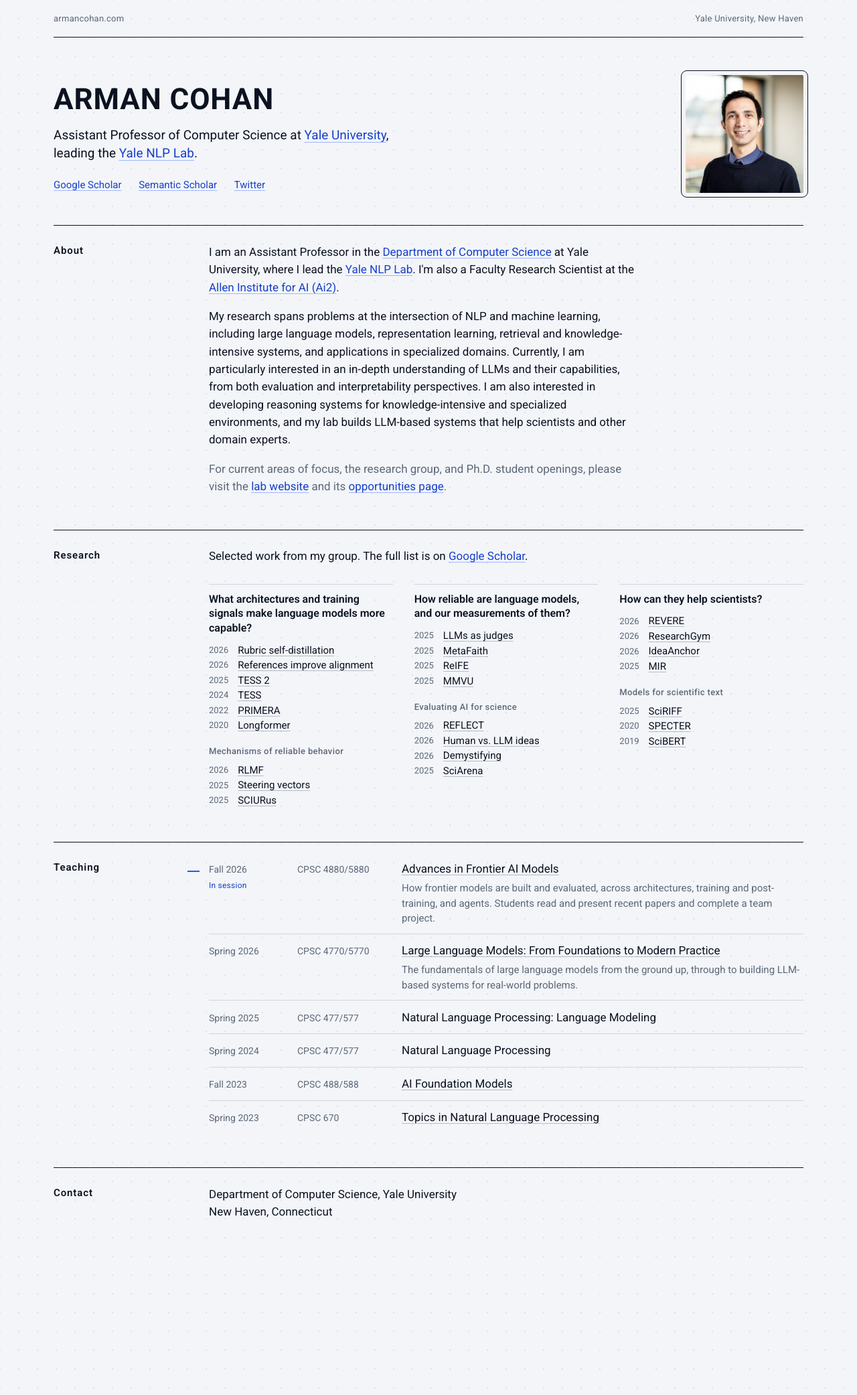
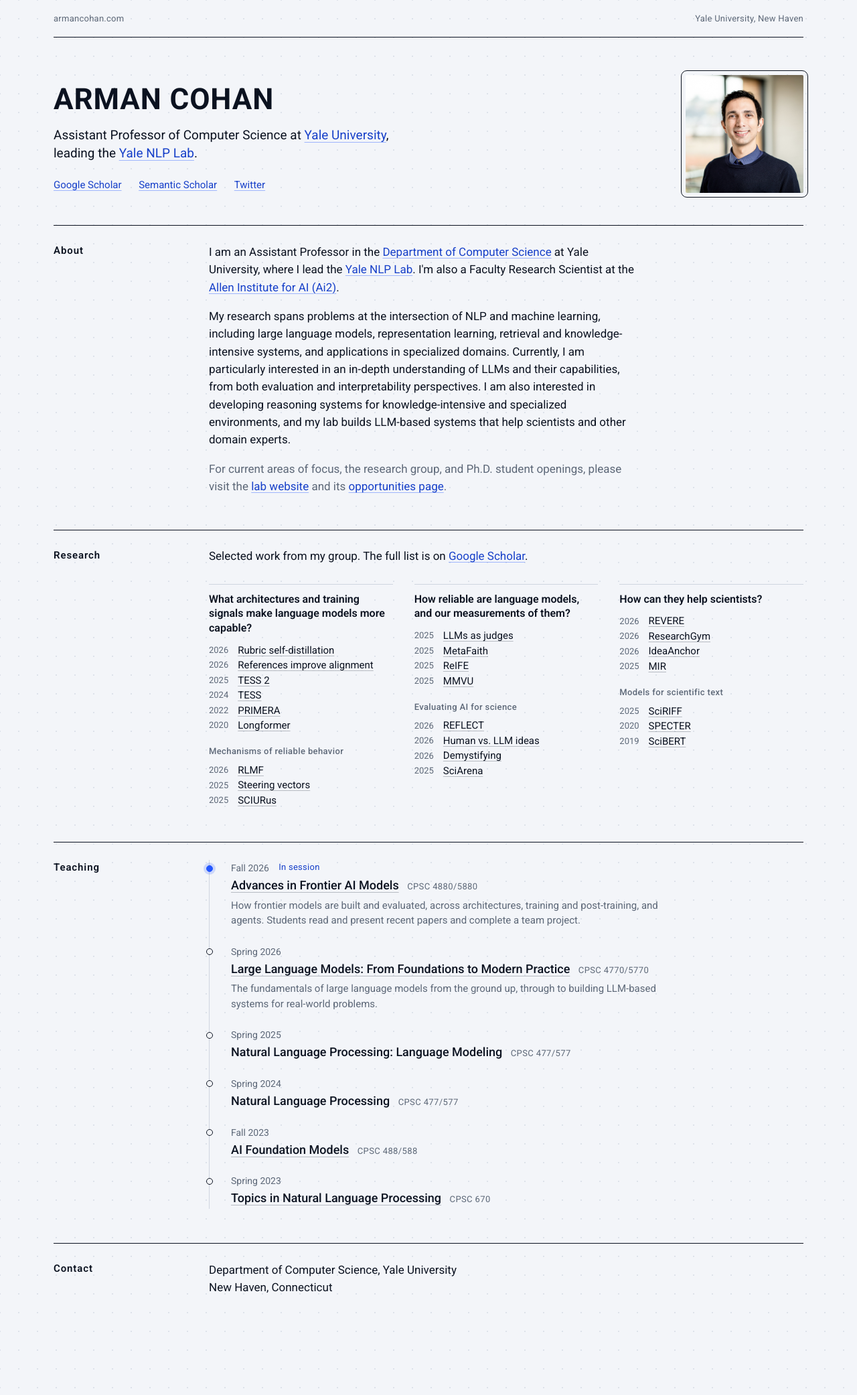
Before and after one commit to armancohan/acohan.github.io, a Jekyll site: the page built from index.html, in a window 1280 px wide. Shown: the whole page at 67% size. Built offline with Jekyll 4.4.1, drawn with Linux system fonts in a browser that asks for light colours.

Commit message:
Set teaching as a vertical timeline
Co-Authored-By: Claude Fable 5.1 <noreply@anthropic.com>

```diff
--- a/files/site.css
+++ b/files/site.css
@@ -234,77 +234,86 @@ h1 {
   text-decoration-color: currentColor;
 }
 
-/* Teaching */
+/* Teaching: a vertical timeline, one dot per term */
 .courses {
+  position: relative;
   margin: 0;
-  padding: 0;
+  padding: .2rem 0 0 2rem;
   list-style: none;
+  border-left: 1px solid var(--rule);
 }
 
 .courses li {
-  display: grid;
-  grid-template-columns: 7rem 8.5rem minmax(0, 1fr);
-  column-gap: 1.25rem;
-  align-items: baseline;
-  padding: .7rem 0;
-  border-top: 1px solid var(--rule);
+  position: relative;
+  max-width: 40rem;
+  padding-bottom: 1.6rem;
 }
 
-.courses li:first-child {
-  border-top: 0;
-  padding-top: 0;
+.courses li:last-child {
+  padding-bottom: .2rem;
 }
 
-.term,
-.code {
-  color: var(--muted);
-  font-size: .875rem;
-  white-space: nowrap;
+/* The dot sits on the rail */
+.courses li::before {
+  content: "";
+  position: absolute;
+  left: calc(-2rem - 5.5px);
+  top: .3rem;
+  width: 10px;
+  height: 10px;
+  border-radius: 50%;
+  background: var(--paper);
+  border: 1.5px solid var(--ink);
+}
+
+.courses li.current::before {
+  background: var(--accent);
+  border-color: var(--accent);
+  box-shadow: 0 0 0 4px color-mix(in srgb, var(--accent) 18%, transparent);
 }
 
 .term {
   display: flex;
-  flex-direction: column;
-  gap: .2rem;
+  gap: .9rem;
+  color: var(--muted);
+  font-size: .875rem;
+  line-height: 1.3;
 }
 
 .term small {
   color: var(--accent-ink);
-  font-size: .75rem;
+  font-size: .8125rem;
   letter-spacing: .02em;
 }
 
-/* The course in session gets a short accent rule in the margin */
-.courses li.current {
-  position: relative;
+.courses h3 {
+  margin: .3rem 0 0;
+  font-size: 1.125rem;
+  font-weight: 500;
+  line-height: 1.35;
 }
 
-.courses li.current::before {
-  content: "";
-  position: absolute;
-  left: -2rem;
-  top: 1rem;
-  width: 1.1rem;
-  height: 2px;
-  background: var(--accent);
-}
-
-.courses a {
+.courses h3 a {
   color: var(--ink);
   text-decoration-color: color-mix(in srgb, var(--ink) 25%, transparent);
 }
 
-.courses a:hover {
+.courses h3 a:hover {
   color: var(--accent);
   text-decoration-color: currentColor;
 }
 
-.course {
-  max-width: 40rem;
+.code {
+  margin-left: .5rem;
+  color: var(--muted);
+  font-size: .8125rem;
+  font-weight: 400;
+  letter-spacing: .03em;
+  white-space: nowrap;
 }
 
-.course p {
-  margin: .3rem 0 0;
+.courses p {
+  margin: .4rem 0 0;
   color: var(--muted);
   font-size: .9375rem;
   line-height: 1.5;
@@ -348,17 +357,11 @@ h1 {
     row-gap: 1.25rem;
   }
 
-  .courses li {
-    grid-template-columns: minmax(0, 1fr);
-    row-gap: .15rem;
+  .courses {
+    padding-left: 1.5rem;
   }
 
-  .courses li.current::before {
-    display: none;
-  }
-
-  .term {
-    flex-direction: row;
-    gap: .8rem;
+  .courses li::before {
+    left: calc(-1.5rem - 5.5px);
   }
 }
--- a/index.html
+++ b/index.html
@@ -133,41 +133,29 @@
       <ol class="courses">
         <li class="current">
           <span class="term">Fall 2026<small>In session</small></span>
-          <span class="code">CPSC 4880/5880</span>
-          <div class="course">
-            <a href="https://yale-nlp.github.io/cpsc4880/">Advances in Frontier AI Models</a>
-            <p>How frontier models are built and evaluated, across architectures, training and post-training, and
-              agents. Students read and present recent papers and complete a team project.</p>
-          </div>
+          <h3><a href="https://yale-nlp.github.io/cpsc4880/">Advances in Frontier AI Models</a> <span class="code">CPSC 4880/5880</span></h3>
+          <p>How frontier models are built and evaluated, across architectures, training and post-training, and agents. Students read and present recent papers and complete a team project.</p>
         </li>
         <li>
           <span class="term">Spring 2026</span>
-          <span class="code">CPSC 4770/5770</span>
-          <div class="course">
-            <a href="https://yale-nlp.github.io/cpsc4770/">Large Language Models: From Foundations to Modern Practice</a>
-            <p>The fundamentals of large language models from the ground up, through to building LLM-based systems
-              for real-world problems.</p>
-          </div>
+          <h3><a href="https://yale-nlp.github.io/cpsc4770/">Large Language Models: From Foundations to Modern Practice</a> <span class="code">CPSC 4770/5770</span></h3>
+          <p>The fundamentals of large language models from the ground up, through to building LLM-based systems for real-world problems.</p>
         </li>
         <li>
           <span class="term">Spring 2025</span>
-          <span class="code">CPSC 477/577</span>
-          <div class="course">Natural Language Processing: Language Modeling</div>
+          <h3>Natural Language Processing: Language Modeling <span class="code">CPSC 477/577</span></h3>
         </li>
         <li>
           <span class="term">Spring 2024</span>
-          <span class="code">CPSC 477/577</span>
-          <div class="course">Natural Language Processing</div>
+          <h3>Natural Language Processing <span class="code">CPSC 477/577</span></h3>
         </li>
         <li>
           <span class="term">Fall 2023</span>
-          <span class="code">CPSC 488/588</span>
-          <div class="course"><a href="https://yale-nlp.github.io/cpsc488/">AI Foundation Models</a></div>
+          <h3><a href="https://yale-nlp.github.io/cpsc488/">AI Foundation Models</a> <span class="code">CPSC 488/588</span></h3>
         </li>
         <li>
           <span class="term">Spring 2023</span>
-          <span class="code">CPSC 670</span>
-          <div class="course"><a href="https://yalenlp.github.io/cpsc670/">Topics in Natural Language Processing</a></div>
+          <h3><a href="https://yalenlp.github.io/cpsc670/">Topics in Natural Language Processing</a> <span class="code">CPSC 670</span></h3>
         </li>
       </ol>
     </section>
```
